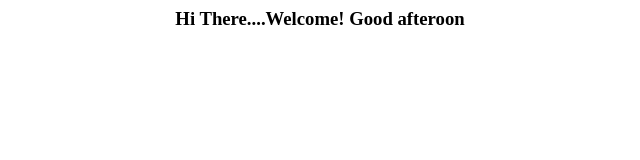
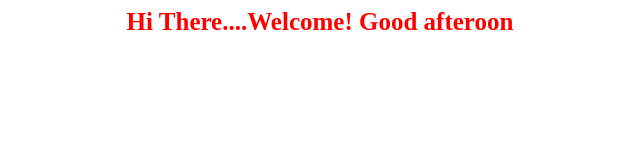
Before and after one commit to Jothiprakash-B/Repo2, a plain HTML site: page index.html in a window 1280 px wide. Shown: the whole page, without its empty margins (320-960 px from the left). Drawn offline with Linux system fonts and the light colour scheme.

Commit message:
update success

```diff
--- a/index.html
+++ b/index.html
@@ -1,8 +1,12 @@
 <html>
     <style>
-        #h3{
+        h3{
             color:red;
+            font-size: 25px;
         }
     </style>
-    <h3 id="a1" align="center">Hi There....Welcome! Good afteroon</h3>
+    <body>
+        <h3 align="center">Hi There....Welcome! Good afteroon</h3>
+    </body>
+
 </html>
```
